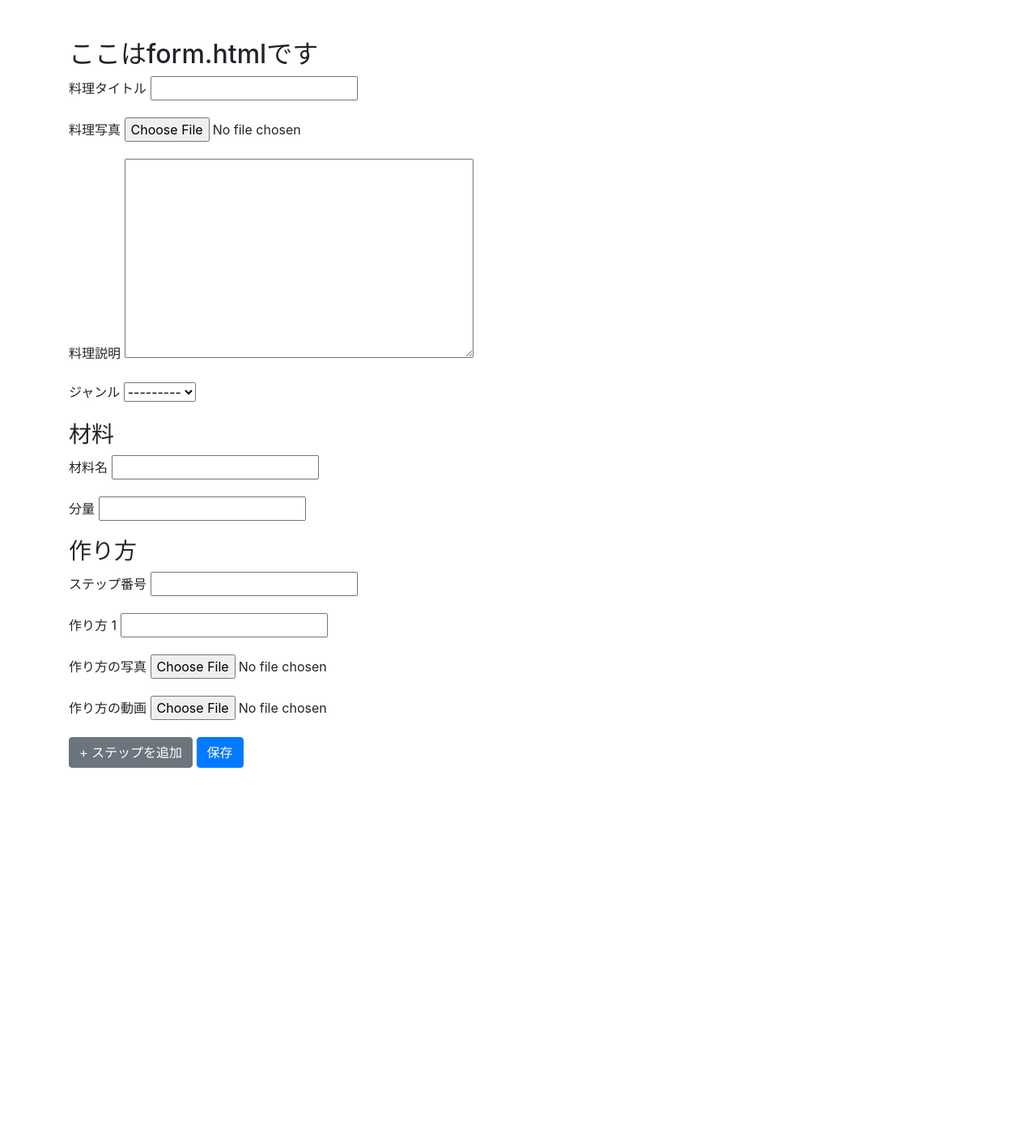
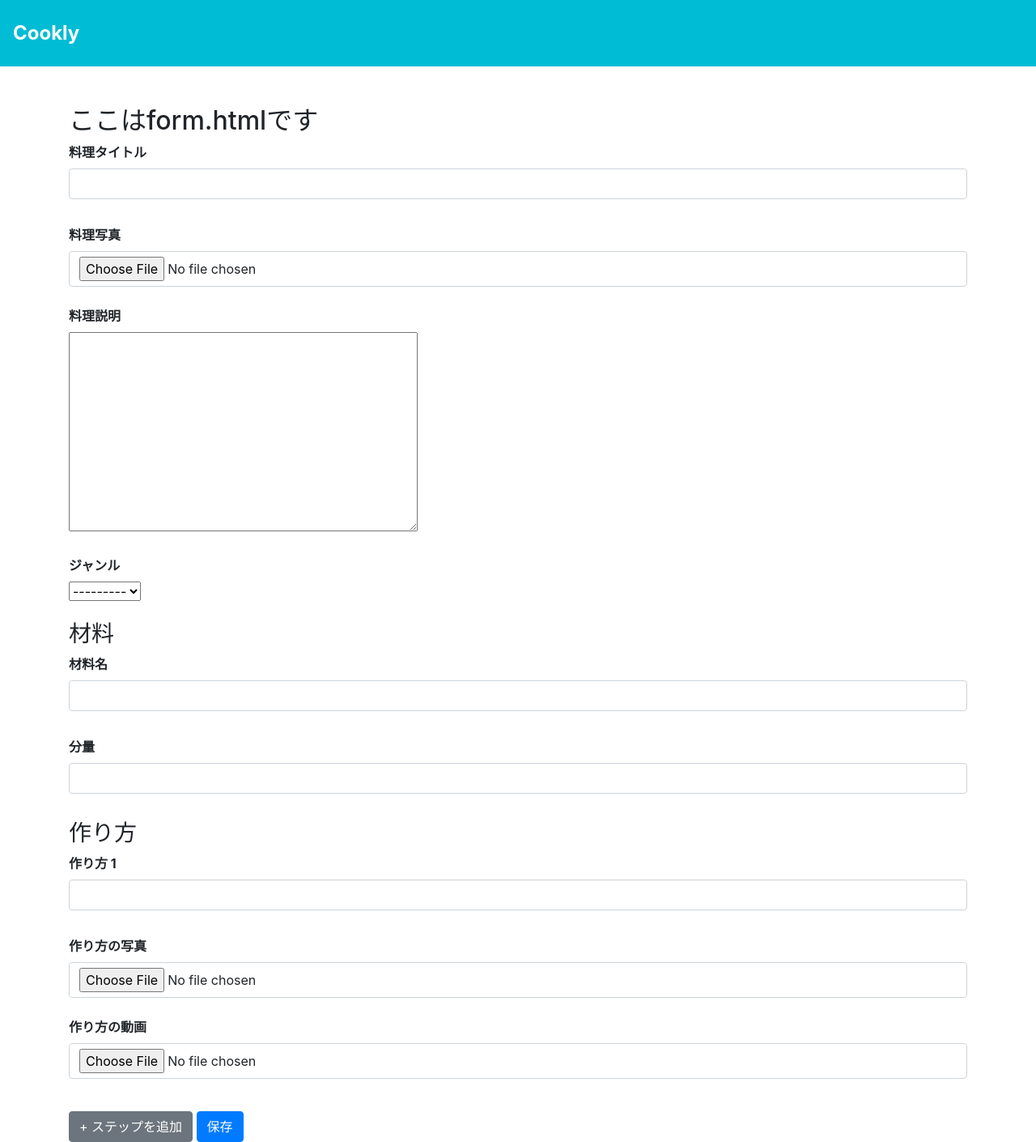
Before and after one commit to yamashita3303/cookly, a Django app: page /app/recipe/create/ in a window 1280 px wide. Shown: the whole page at 81% size. Before the commit the page ends 948 px from the top, so only its background shows below. Run offline with Django 4.2, Linux system fonts and the light colour scheme; some libraries are stand-ins or nearby versions.

Commit message:
見た目の調整

```diff
--- /dev/null
+++ b/app/static/app/css/form.css
@@ -0,0 +1,33 @@
+/* 要素間のスペースを確保 */
+.form-group {
+    margin-bottom: 1.5rem;
+}
+
+/* ラベルのスタイル */
+.form-group label {
+    display: block;
+    font-weight: bold;
+    margin-bottom: 0.5rem;
+}
+
+/* 入力フィールドのスタイル */
+.form-group input[type="text"],
+.form-group input[type="hidden"],
+.form-group input[type="file"] {
+    width: 100%;
+    padding: 0.375rem 0.75rem;
+    font-size: 1rem;
+    line-height: 1.5;
+    border: 1px solid #ced4da;
+    border-radius: 0.25rem;
+}
+
+/* 入力フィールド下部にスペースを確保 */
+.form-group input[type="text"] {
+    margin-bottom: 0.5rem;
+}
+
+/* ボタンの間隔調整 */
+button {
+    margin-top: 1rem;
+}
--- a/app/templates/app/form.html
+++ b/app/templates/app/form.html
@@ -1,61 +1,19 @@
-<!DOCTYPE html>
-<html>
-    <head>
-        <meta charset="utf-8"/>
-        <title>料理情報の入力</title>
-        <link href="https://stackpath.bootstrapcdn.com/bootstrap/4.3.1/css/bootstrap.min.css" rel="stylesheet">
-        <script>
-            let stepCount = 1;  // ステップのカウントを初期化
+{% extends "base/base.html" %}
+{% load static %}
 
-            function addStep() {
-                // 新しいステップを追加するためのHTMLを作成
-                stepCount++;  // ステップのカウントを増加
+<!-- 追加のCSSを読み込むブロック -->
+{% block extra_styles %}
+    <link rel="stylesheet" href="{% static 'app/css/form.css' %}">
+{% endblock %}
 
-                const stepFormContainer = document.getElementById("step-form-container");
-
-                const newStepDiv = document.createElement("div");
-                newStepDiv.classList.add("form-group");
-
-                // ステップ番号の入力フィールド
-                const stepNumberLabel = document.createElement("label");
-                stepNumberLabel.setAttribute("for", "id_step_number_" + stepCount);
-                stepNumberLabel.innerText = "ステップ番号";
-
-                const stepNumberInput = document.createElement("input");
-                stepNumberInput.type = "number";
-                stepNumberInput.name = "step_number";
-                stepNumberInput.classList.add("form-control");
-
-                // 作り方の入力フィールド
-                const stepTextLabel = document.createElement("label");
-                stepTextLabel.setAttribute("for", "id_step_text_" + stepCount);
-                stepTextLabel.innerText = "作り方 " + stepCount;
-
-                const stepTextInput = document.createElement("input");
-                stepTextInput.type = "text";
-                stepTextInput.name = "step_text";
-                stepTextInput.classList.add("form-control");
-
-                // フォームに追加
-                newStepDiv.appendChild(stepNumberLabel);
-                newStepDiv.appendChild(stepNumberInput);
-                newStepDiv.appendChild(stepTextLabel);
-                newStepDiv.appendChild(stepTextInput);
-
-                stepFormContainer.appendChild(newStepDiv);
-            }
-        </script>
-    </head>
-    <body>
-        <!-- 中央によせたコンテナ -->
+{% block body %}
     <div class="container mt-5">
         <h2>ここはform.htmlです</h2>
         <form method="POST" enctype="multipart/form-data">
-                {% csrf_token %}
+            {% csrf_token %} <!-- 絶対必要 -->
 
             <!-- 料理タイトル -->
             <div class="form-group">
-                    <!-- form-groupではlabelとform.○○の内容が関連付けられる -->
                 <label for="id_recipe_title">料理タイトル</label>
                 {{ form.recipe_title }}
             </div>
@@ -78,6 +36,7 @@
                 {{ form.genre }}
             </div>
 
+
             <!-- 材料フォーム -->
             <h3>材料</h3>
             <div class="form-group">
@@ -90,15 +49,13 @@
                 {{ ingredient_form.amount }}
             </div>
 
+
             <!-- ステップフォーム -->
             <h3>作り方</h3>
             <div id="step-form-container">
                 <div class="form-group">
-                        <label for="id_step_number">ステップ番号</label>
-                        {{ step_form.step_number }}
-                    </div>
-
-                    <div class="form-group">
+                     <!-- ステップ番号のフィールドは隠しておく -->
+                    <input type="hidden" name="step_number" value="1">
                     <label for="id_step_text">作り方 1</label>
                     {{ step_form.step_text }}
                 </div>
@@ -114,10 +71,17 @@
                 {{ step_form.step_video }}
             </div>
 
+
+             <!-- ステップ追加ボタン -->
             <button type="button" class="btn btn-secondary" onclick="addStep()">+ ステップを追加</button>
 
+             <!-- フォーム送信ボタン -->
             <button type="submit" class="btn btn-primary">保存</button>
         </form>
     </div>
-    </body>
-</html>
+{% endblock %}
+
+ <!-- 追加のjsを読み込むブロック -->
+{% block extra_scripts %}
+    <script src="{% static 'app/js/form.js' %}"></script>
+{% endblock %}
--- a/app/templates/base/base.html
+++ b/app/templates/base/base.html
@@ -5,13 +5,20 @@
         <title>Cookly</title>
         <!-- BootstrapのCSSをインクルード -->
         <link href="https://stackpath.bootstrapcdn.com/bootstrap/4.3.1/css/bootstrap.min.css" rel="stylesheet">
+
+        <!-- 追加のCSSを読み込むブロック -->
+        {% block extra_styles %}
+        {% endblock %}
+
+        <!-- 共通のCSSを書き込む -->
         <style>
-            /* ヘッダーの背景色をシアンに設定 */
+            /* ヘッダーの背景色 */
             header {
-                background-color: #00bcd4; /* シアン色 */
-                padding: 10px 0; /* 上下のパディングを追加 */
+                background-color: #00bcd4;
+                padding: 10px 0;
             }
-            /* リンクのスタイルをカスタマイズ */
+
+            /* リンクのスタイル */
             .navbar-brand {
                 color: white; /* テキストカラーを白に設定 */
                 text-decoration: none; /* 下線を消す */
@@ -25,18 +32,24 @@
         </style>
     </head>
     <body>
+        <!-- ヘッダー部分 -->
         <header>
             <nav class="navbar navbar-dark">
                 <a class="navbar-brand" href="{% url 'app:recipe' %}">Cookly</a>
             </nav>
         </header>
 
+        <!-- メイン部分 -->
         <main>
             {% block body %}
             {% endblock %}
         </main>
 
-        <!-- BootstrapのJSと依存するライブラリ（jQuery、Popper.js）。今はいらない -->
+        <!-- 追加のjsを読み込むブロック -->
+        {% block extra_scripts %}
+        {% endblock %}
+
+        <!-- BootstrapのJSと依存するライブラリ（jQuery、Popper.js） -->
         <script src="https://code.jquery.com/jquery-3.3.1.slim.min.js"></script>
         <script src="https://cdnjs.cloudflare.com/ajax/libs/popper.js/1.14.7/umd/popper.min.js"></script>
         <script src="https://stackpath.bootstrapcdn.com/bootstrap/4.3.1/js/bootstrap.min.js"></script>
--- a/app/views.py
+++ b/app/views.py
@@ -101,9 +101,11 @@ class CommentCreateView(View):
 class RecipeCreateView(View):
     # GETリクエストの処理
     def get(self, request):
+        # インスタンスの作成
         recipe_form = RecipeForm()
         ingredient_form = IngredientForm()
         step_form = StepForm()
+
         context = {
             'form': recipe_form,
             'ingredient_form': ingredient_form,
@@ -113,13 +115,19 @@ class RecipeCreateView(View):
 
     # POSTリクエストの処理
     def post(self, request):
+        # インスタンスの作成
         recipe_form = RecipeForm(request.POST, request.FILES)
         ingredient_form = IngredientForm(request.POST)
+
+        # ステップ情報を取得
         step_numbers = request.POST.getlist('step_number')
         step_texts = request.POST.getlist('step_text')
         step_images = request.FILES.getlist('step_image')
         step_videos = request.FILES.getlist('step_video')
 
+        step_form = StepForm()
+
+        # フォームが有効かチェック
         if recipe_form.is_valid() and ingredient_form.is_valid():
             # 料理情報を保存
             recipe = recipe_form.save()
--- a/cookly/settings.py
+++ b/cookly/settings.py
@@ -117,7 +117,8 @@ USE_TZ = True
 # Static files (CSS, JavaScript, Images)
 # https://docs.djangoproject.com/en/4.2/howto/static-files/
 
-STATIC_URL = 'static/'
+STATIC_URL = '/static/'
+STATICFILES_DIRS = [os.path.join(BASE_DIR, "app", "static")]
 
 # Default primary key field type
 # https://docs.djangoproject.com/en/4.2/ref/settings/#default-auto-field
```
Also changed, not shown: app/static/app/js/form.js (added, +37 -0 lines). Lines whose indentation alone changed are shown as unchanged.
